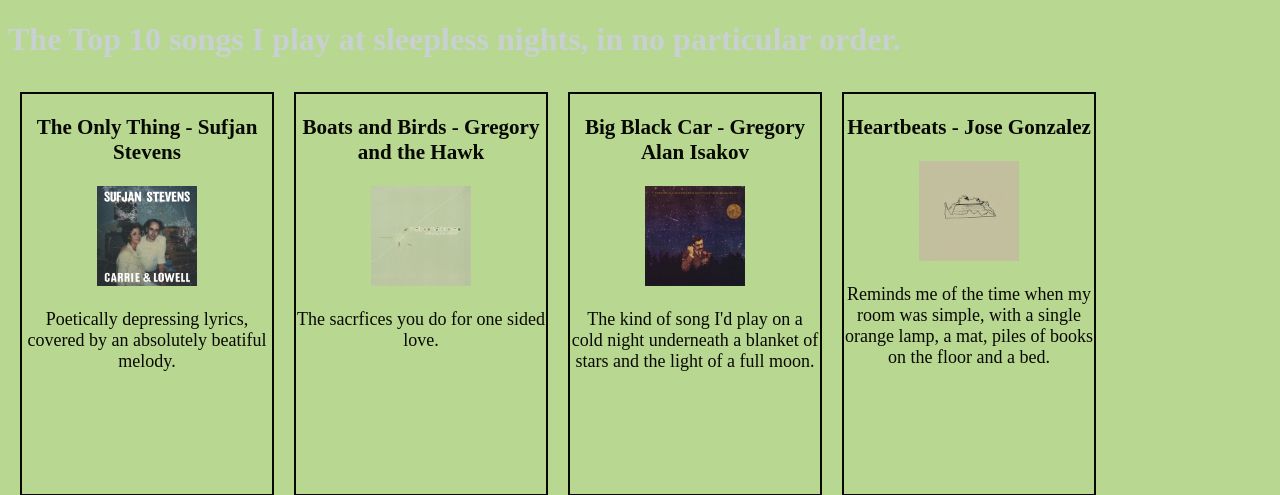
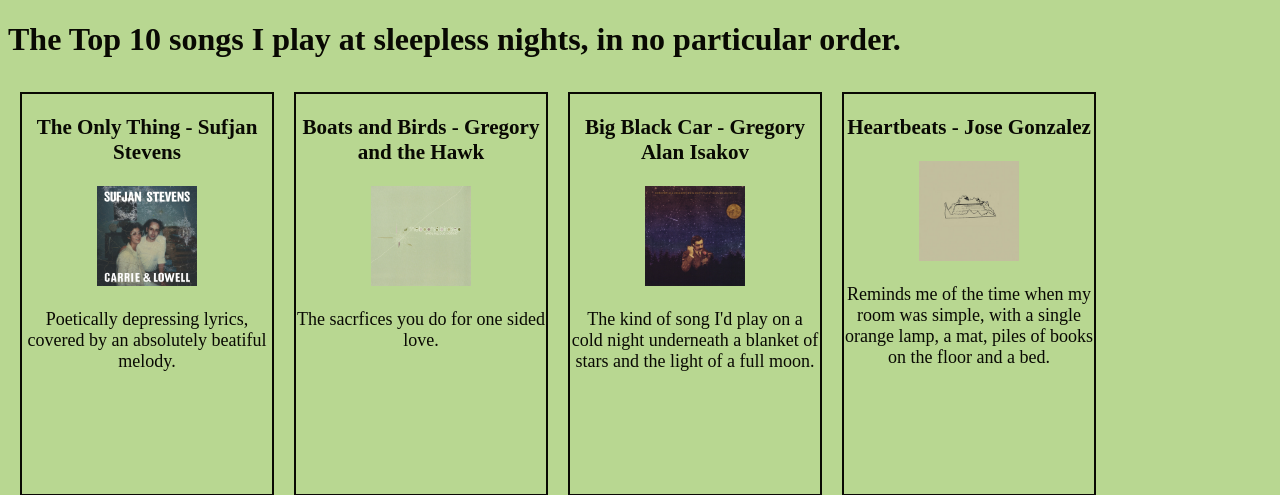
Before and after one commit to morante0412/learningtasks, a PHP site: page /LT3/index.html in a window 1280 px wide. Shown: the top 495 px of the page. Run offline with PHP 8.4, Linux system fonts and the light colour scheme.

Commit message:
Update stylesheet.css

```diff
--- a/LT3/stylesheet.css
+++ b/LT3/stylesheet.css
@@ -24,5 +24,5 @@ body{
  		 height: 100px;
 }
 h1{
-	    color: #C9D0D2;
+	    color: #090903;
 		}
```
